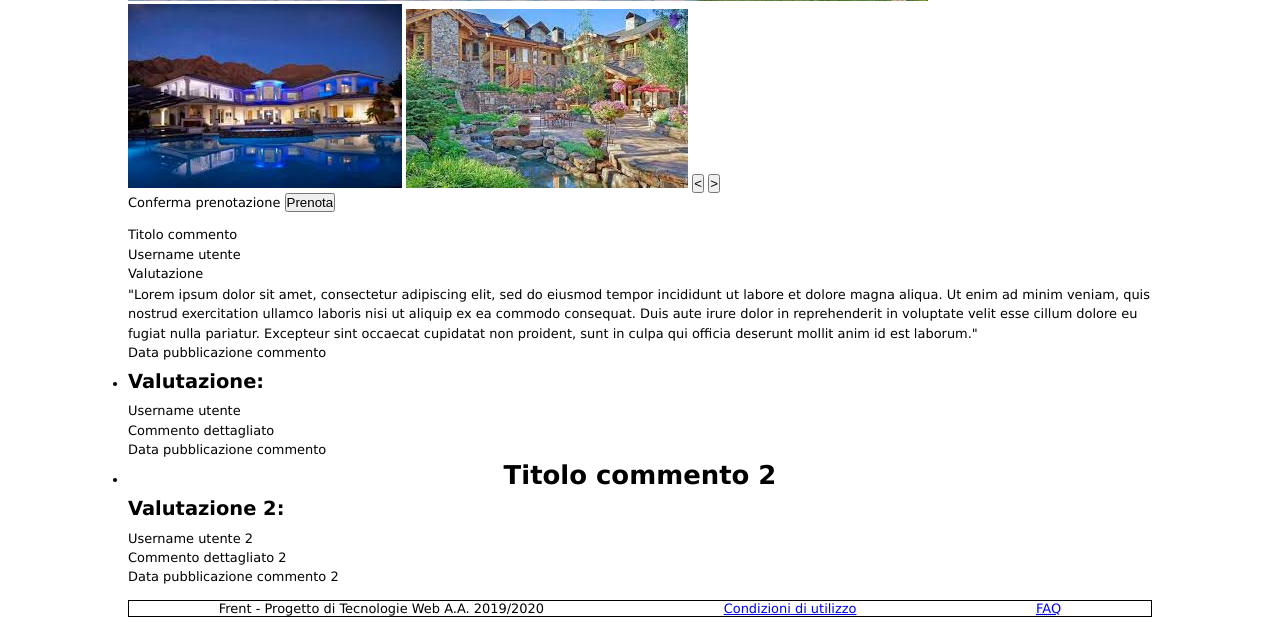
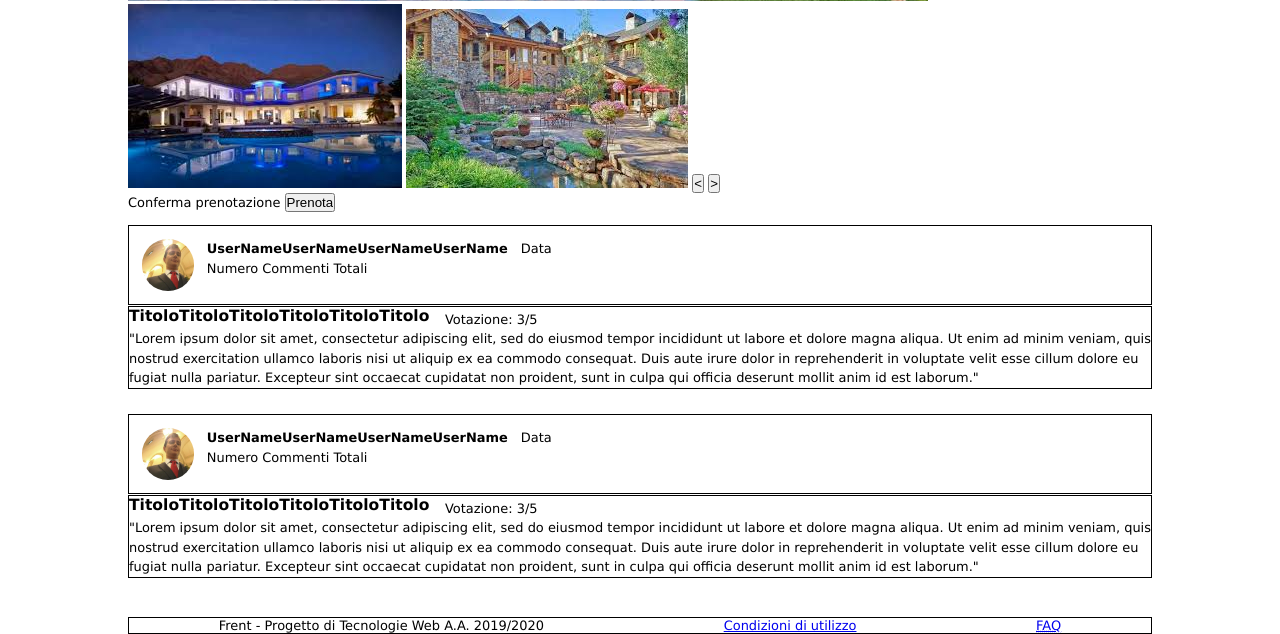
Before and after one commit to GiulioUmbrella/FRENT, a PHP site: page /html/dettagli_annuncio.html in a window 1280 px wide. Shown: the part 774-1408 px from the top of the page. Run offline with PHP 8.4, Linux system fonts and the light colour scheme.

Commit message:
#132 modificata lista commenti

```diff
--- a/css/main.css
+++ b/css/main.css
@@ -140,11 +140,11 @@ text-align:center;
   line-height: 1.5em;
 }
 
-#content h1 {
+#content > h1 {
     text-align: center;
 }
 
-#content h2 {
+#content > h2 {
     line-height: 2em;
 }
 
@@ -166,45 +166,43 @@ text-align:center;
 }
 
 /* -----------------Liste----------------- */
-.list dt {
+.intestazione_lista {
   margin-bottom:0.1em;
    /* per andare a capo */
 }
 
-.list dt > a {
+.intestazione_lista > a {
   font-size: 2em;
   float:left;
 }
 
-.list dt > p {
+.intestazione_lista > p {
   font-size: 1em;
   float:right;
   margin-top:1em;
 }
 
-.list dd {
+.corpo_lista {
   clear:both;
   border:1px solid #000;
   margin-bottom:1em;
   min-height: 14em;
 }
 
-.list dd img {
+.corpo_lista img {
     float:left;
     padding:1em;
     width:14em;
     max-height:12em;
 }
 
-.list dd div {
+.corpo_lista div {
   margin-left: 16em;
   padding-top:0.5em;
 
 }
 
-.list_comment dt{
-    margin-bottom:0.1em;
-}
+/*ELENCO ANNUNCI DA VALIDARE */
 
 .list_annunci_pendenti {
   font-size: 1.5em;
@@ -247,6 +245,57 @@ text-align:center;
 #content .link_approva:hover {
   background-color: green;
 }
+
+/* LISTA COMMENTI */
+#commenti ul {
+  list-style:none;
+}
+
+#commenti li {
+  margin-bottom: 2em;
+}
+
+.intestazione_commento {
+  min-height: 6em;
+  border: 1px solid black;
+  margin-bottom: 0.1em;
+}
+
+.intestazione_commento img {
+  float:left;
+  padding:1em;
+  max-width: 4em;
+  max-height:4em;
+  border-radius: 50%;
+}
+
+.intestazione_commento div {
+  padding: 1em ;
+}
+
+.intestazione_commento .username_commento {
+    font-size: 1.1;
+    font-weight: bold;
+    float:left;
+    margin-right: 1em;
+}
+
+.intestazione_commento .data_commento {
+}
+
+.corpo_commento {
+    border: 1px solid black;
+}
+
+.corpo_commento h1 {
+  font-size: 1.2em;
+  float:left;
+  margin-right: 1em;
+}
+.corpo_commento h1 + p {
+  margin-top: 0.2em;
+}
+
 
 /* Liste per FAQ e condizioni di utilizzo*/
 
--- a/html/dettagli_annuncio.html
+++ b/html/dettagli_annuncio.html
@@ -64,14 +64,21 @@
             <input id="conferma_prenotazione" name="conferma_prenotazione" type="submit" value="Prenota"/>
         </fieldset>
     </form>
-    <div id="commenti" class="list_comment">
-        <dl>
-            <dt>
-                <p>Titolo commento</p>
-                <p>Username utente</p>
-                <p>Valutazione</p>
-            </dt>
-            <dd>
+    <div id="commenti">
+        <ul>
+          <li>
+            <div class="intestazione_commento">
+                <!-- Chiedere se va bene img -->
+                <img src="../immagini/me.jpg" alt="" />
+                  <div>
+                    <p class="username_commento">UserNameUserNameUserNameUserName</p>
+                    <p class="data_commento">Data</p>
+                    <p class="totale_commenti_utente">Numero Commenti Totali</p>
+                  </div>
+            </div>
+            <div class="corpo_commento">
+                <h1>TitoloTitoloTitoloTitoloTitoloTitolo</h1>
+                <p>Votazione: 3/5</p>
                 <p>"Lorem ipsum dolor sit amet, consectetur adipiscing elit, sed do eiusmod tempor incididunt ut labore
                     et dolore magna aliqua.
                     Ut enim ad minim veniam, quis nostrud exercitation ullamco laboris nisi ut aliquip ex ea commodo
@@ -81,25 +88,35 @@
                     Excepteur sint occaecat cupidatat non proident, sunt in culpa qui officia deserunt mollit anim id
                     est laborum."
                 </p>
-                <p>Data pubblicazione commento</p>
-            </dd>
-        </dl>
+            </div>
+          </li>
+          <li>
+            <div class="intestazione_commento">
+                <!-- Chiedere se va bene img -->
+                <img src="../immagini/me.jpg" alt="" />
+                  <div>
+                    <p class="username_commento">UserNameUserNameUserNameUserName</p>
+                    <p class="data_commento">Data</p>
+                    <p class="totale_commenti_utente">Numero Commenti Totali</p>
+                  </div>
+            </div>
+            <div class="corpo_commento">
+                <h1>TitoloTitoloTitoloTitoloTitoloTitolo</h1>
+                <p>Votazione: 3/5</p>
+                <p>"Lorem ipsum dolor sit amet, consectetur adipiscing elit, sed do eiusmod tempor incididunt ut labore
+                    et dolore magna aliqua.
+                    Ut enim ad minim veniam, quis nostrud exercitation ullamco laboris nisi ut aliquip ex ea commodo
+                    consequat.
+                    Duis aute irure dolor in reprehenderit in voluptate velit esse cillum dolore eu fugiat nulla
+                    pariatur.
+                    Excepteur sint occaecat cupidatat non proident, sunt in culpa qui officia deserunt mollit anim id
+                    est laborum."
+                </p>
+            </div>
+          </li>
+        </ul>
 
-        <ul>
-            <li>
-                <h2>Valutazione: </h2> <!--TODO: controllare correttezza del tag h2 semanticamente parlando-->
-                <p>Username utente</p>
-                <p>Commento dettagliato</p>
-                <p>Data pubblicazione commento</p>
-            </li>
-            <li>
-                <h1>Titolo commento 2</h1>
-                <h2>Valutazione 2: </h2> <!--TODO: controllare correttezza del tag h2 semanticamente parlando-->
-                <p>Username utente 2</p>
-                <p>Commento dettagliato 2</p>
-                <p>Data pubblicazione commento 2</p>
-            </li>
-        </ul>
+
     </div>
 </div>
 
--- a/html/mio_profilo_modifica.html
+++ b/html/mio_profilo_modifica.html
@@ -93,7 +93,6 @@
             <input type="submit" id="registrati" value="Modifica dati"/>
         </fieldset>
     </form>
-    </form>
 </div>
 
 
```
Also changed, not shown: html/risultati.html (+7 -33 lines), immagini/me.jpg (added).
